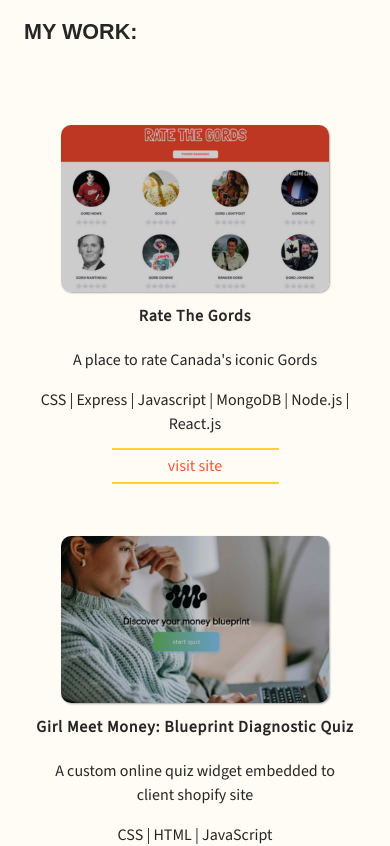
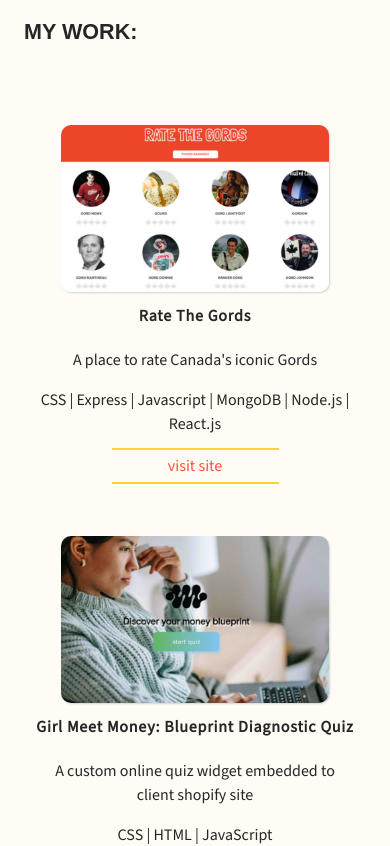
Before and after one commit to AmyWilford/aw-portflio, a React (Create React App) app: page / in a window 390 px wide. Shown: the part 2360-3206 px from the top of the page. Built offline with nearby package versions, Linux system fonts and the light colour scheme; a web font is replaced by a local one.

Commit message:
set media small screen project image brightness to default 100

```diff
--- a/src/components/styles/Portfolio.css
+++ b/src/components/styles/Portfolio.css
@@ -40,7 +40,7 @@
 }
 @media (max-width: 576px) {
     .project-image {
-        -webkit-filter: brightness(80%);
+        -webkit-filter: brightness(100%);
         -webkit-transition: none;
         -moz-transition: none;
         -o-transition: none;
```
